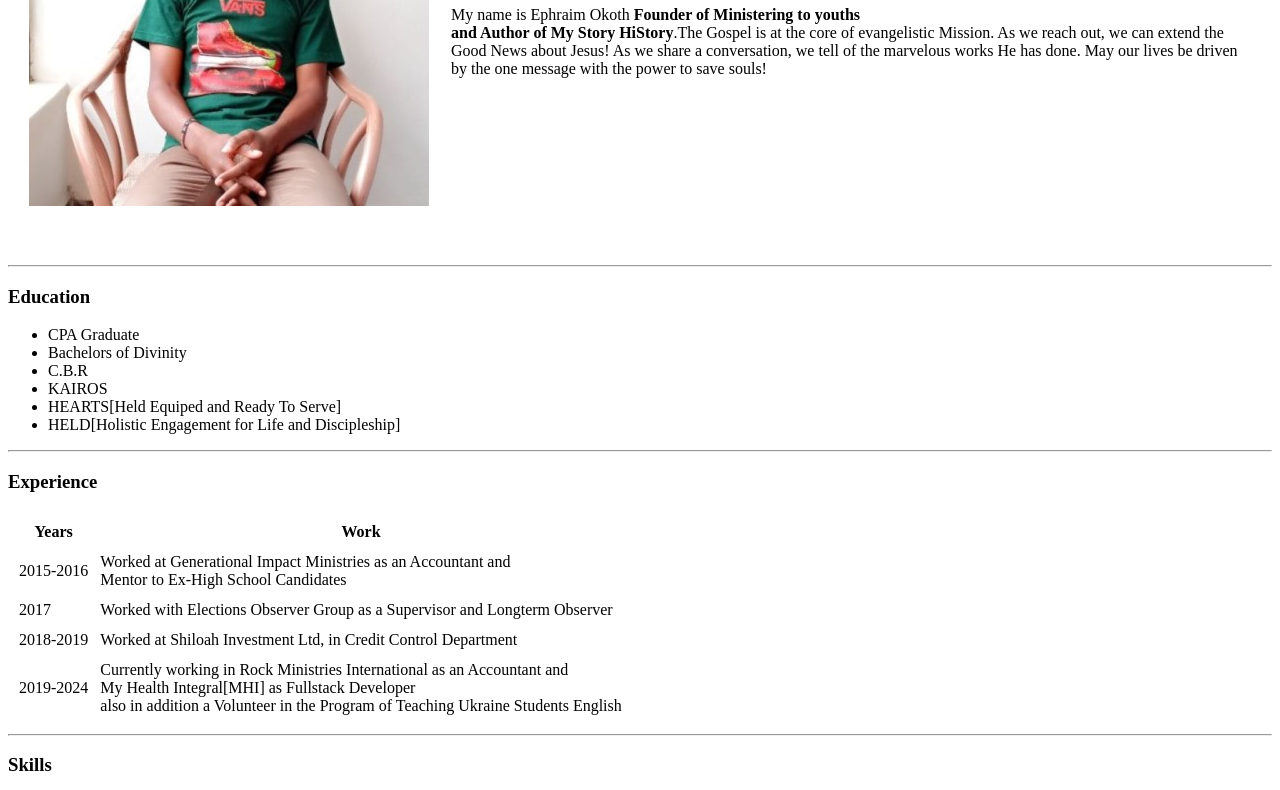
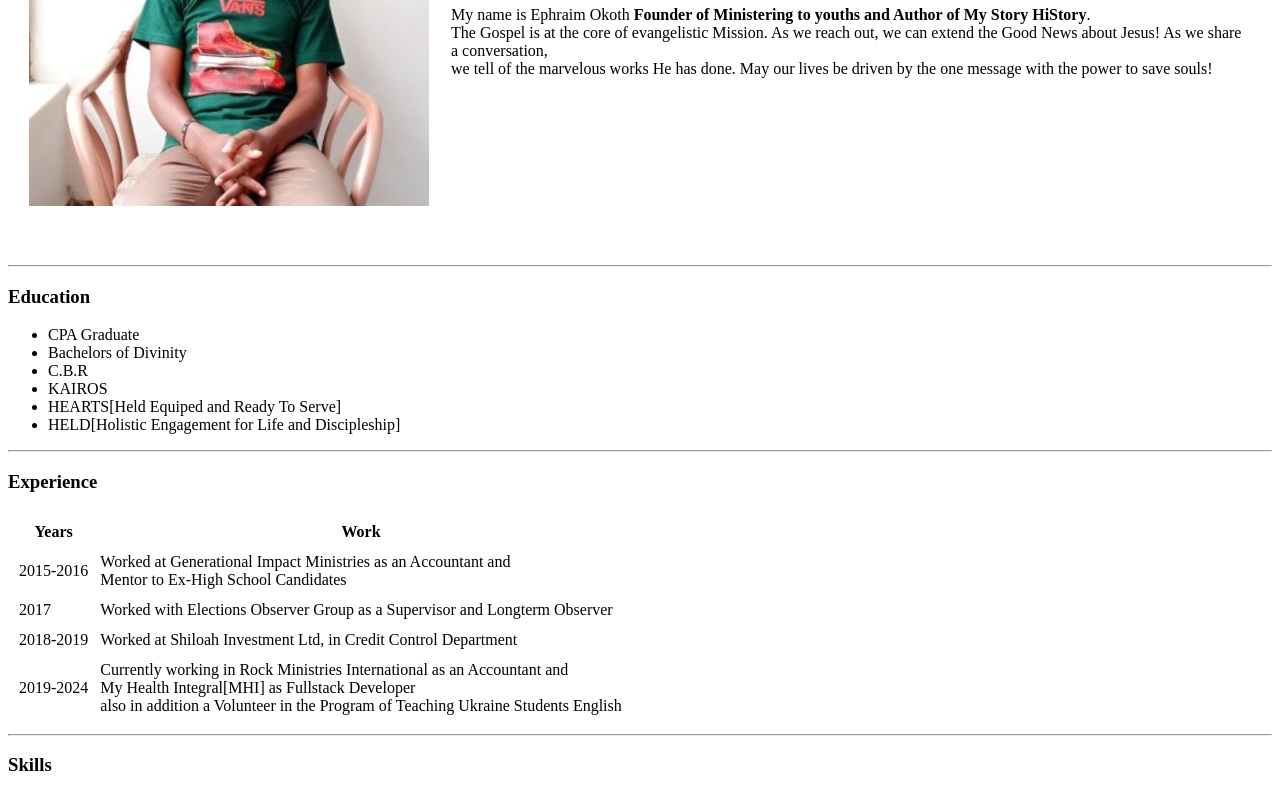
Before and after one commit to Ephrayim-Okoth/Ephraim-Okoth-CV, a plain HTML site: page index.html in a window 1280 px wide. Shown: the part 244-1034 px from the top of the page. Drawn offline with Linux system fonts and the light colour scheme.

Commit message:
Update index.html
ordering paragraph

```diff
--- a/index.html
+++ b/index.html
@@ -11,7 +11,9 @@
     <table cellspacing = 20>
         <tr>
             <td><h1><img src="images/ephraimokoth.jpeg" alt="Ephraim's profile"></h1></td>
-            <td><h1>Ephraim Okoth</h1><p>My name is Ephraim Okoth <strong>Founder of Ministering to youths <br>and Author of My Story HiStory</strong>.The Gospel is at the core of evangelistic Mission. As we reach out, we can extend the Good News about Jesus! As we share a conversation, we tell of the marvelous works He has done. May our lives be driven by the one message with the power to save souls!</p></td>
+            <td><h1>Ephraim Okoth</h1><p>My name is Ephraim Okoth <strong>Founder of Ministering to youths and Author of My Story HiStory</strong>.
+                <br>The Gospel is at the core of evangelistic Mission. As we reach out, we can extend the Good News about Jesus! As we share a conversation,
+                <br>we tell of the marvelous works He has done. May our lives be driven by the one message with the power to save souls!</p></td>
         </tr>
     </table>
     <hr>
```
